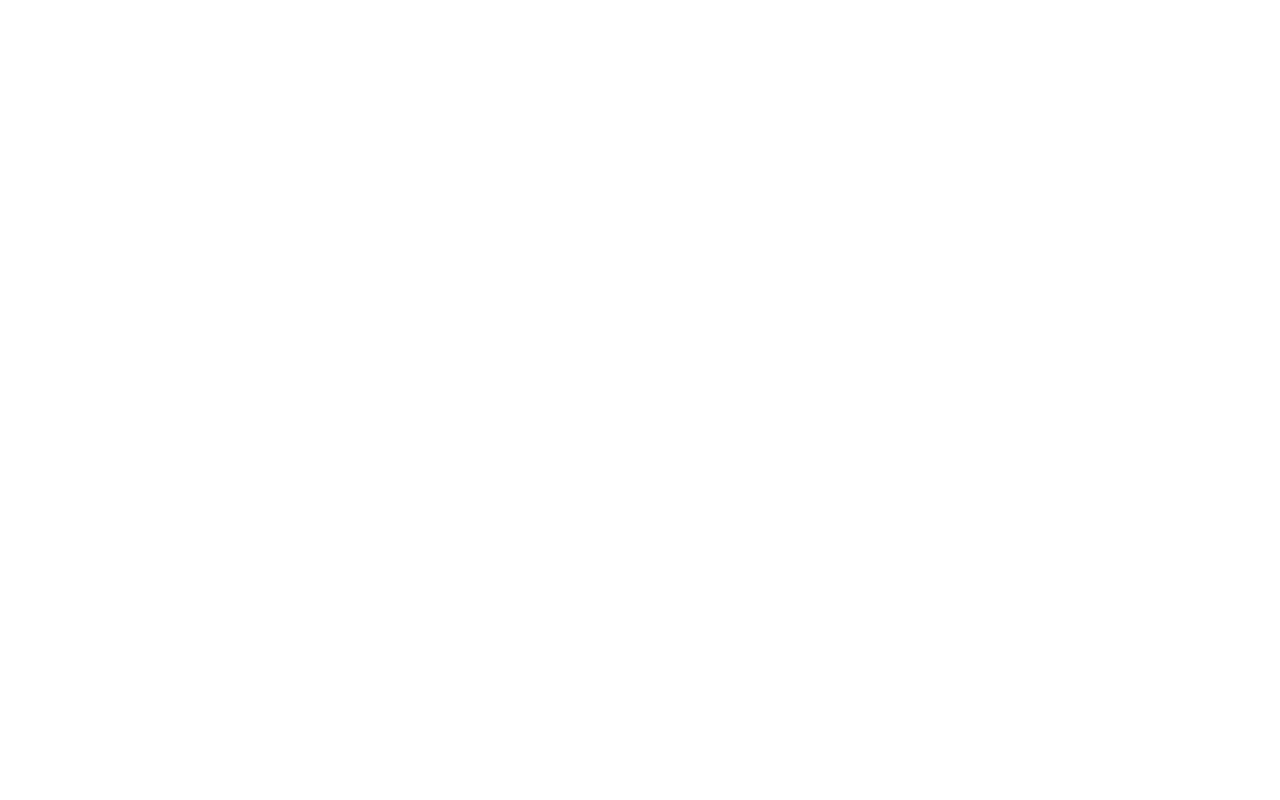
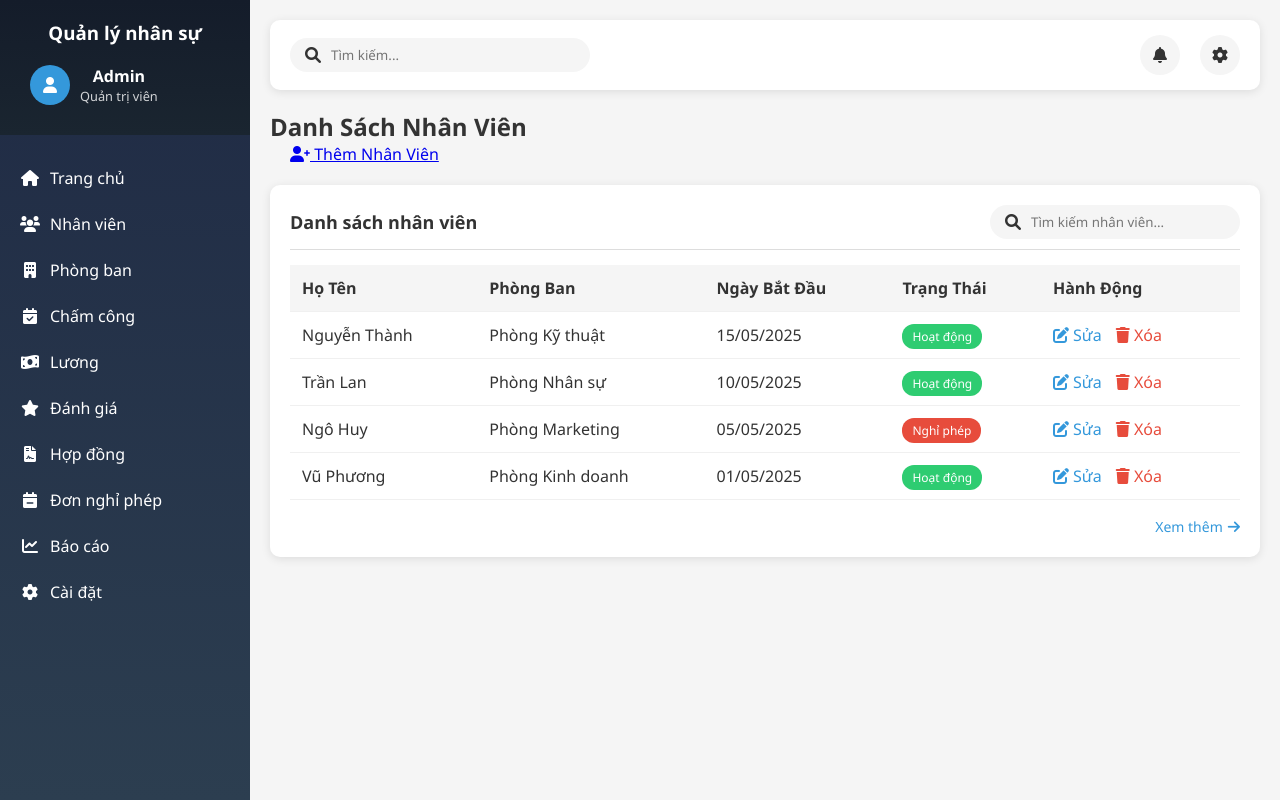
Before and after one commit to hallo-0w0/K22CCNT2-THP_2210900054_Project4, a plain HTML site: page Frontend/employees/list.html in a window 1280 px wide. Drawn offline with Linux system fonts and the light colour scheme.

Commit message:
up list employ

```diff
--- a/Frontend/assets/css/main.css
+++ b/Frontend/assets/css/main.css
@@ -31,17 +31,17 @@ body {
 
 .sidebar {
     width: 250px;
-    background-color: #2c3e50;
+    background: linear-gradient(180deg, #1f2a44 0%, #2c3e50 100%); /* Gradient cho sidebar */
     color: white;
     transition: all 0.3s;
-    height: 100%; /* Đảm bảo sidebar lấp đầy chiều cao của container */
+    height: 100%;
     display: flex;
-    flex-direction: column; /* Đảm bảo nội dung con phân bố theo chiều dọc */
+    flex-direction: column;
 }
 
 .sidebar-header {
     padding: 20px;
-    background-color: #1a2530;
+    background: linear-gradient(180deg, #141c2a 0%, #1a2530 100%); /* Gradient cho header */
     text-align: center;
 }
 
@@ -74,8 +74,8 @@ body {
 
 .sidebar-menu {
     padding: 20px 0;
-    flex-grow: 1; /* Cho phép sidebar-menu lấp đầy không gian còn lại */
-    overflow-y: auto; /* Thêm thanh cuộn nếu nội dung vượt quá chiều cao */
+    flex-grow: 1;
+    overflow-y: auto;
 }
 
 .menu-item {
@@ -86,12 +86,16 @@ body {
     transition: all 0.2s;
 }
 
-.menu-item:hover {
-    background-color: #34495e;
+.menu-item:hover:not(.active) {
+    background: linear-gradient(90deg, #34495e 0%, #3e5a74 100%); /* Gradient cho hover */
 }
 
 .menu-item.active {
-    background-color: #3498db;
+    background: linear-gradient(90deg, #3498db 0%, #1b6dc1 100%); /* Gradient cho active */
+}
+
+.menu-item.active:hover {
+    background: linear-gradient(90deg, #2980b9 0%, #165ca3 100%); /* Gradient cho active khi hover */
 }
 
 .menu-item i {
@@ -396,14 +400,14 @@ body {
 
     .sidebar {
         width: 100%;
-        height: auto; /* Đảm bảo chiều cao tự động dựa trên nội dung */
-        max-height: 70px; /* Giới hạn ban đầu khi không mở rộng */
+        height: auto;
+        max-height: 70px;
         overflow: hidden;
     }
 
     .sidebar.expanded {
-        max-height: none; /* Loại bỏ giới hạn khi mở rộng */
-        height: auto; /* Chiều cao tự nhiên */
+        max-height: none;
+        height: auto;
     }
 
     .sidebar-header {
--- a/Frontend/assets/js/dashboard.js
+++ b/Frontend/assets/js/dashboard.js
@@ -1,15 +1,36 @@
-document.addEventListener('DOMContentLoaded', function() {
+function initializeSidebarEvents() {
     const menuItems = document.querySelectorAll('.menu-item');
+
+    // Hàm để đặt trạng thái active dựa trên URL hiện tại
+    function setActiveMenuItem() {
+        const currentPath = window.location.pathname; // Lấy đường dẫn hiện tại (ví dụ: /index.html, /employees/list.html)
+        menuItems.forEach(item => {
+            const itemPath = item.getAttribute('onclick').match(/'([^']+)'/)[1]; // Lấy đường dẫn từ onclick
+            // So sánh đường dẫn (bỏ qua gốc server nếu có)
+            if (currentPath === itemPath || currentPath === itemPath.replace(/^\/+/, '')) {
+                item.classList.add('active');
+            } else {
+                item.classList.remove('active');
+            }
+        });
+    }
+
+    // Đặt trạng thái active khi tải trang
+    setActiveMenuItem();
+
+    // Xử lý sự kiện click
     menuItems.forEach(item => {
         item.addEventListener('click', function() {
-            menuItems.forEach(i => i.classList.remove('active'));
-            this.classList.add('active');
+            menuItems.forEach(i => i.classList.remove('active')); // Xóa class active khỏi tất cả
+            this.classList.add('active'); // Thêm class active cho mục vừa nhấn
         });
     });
 
+    // Xử lý responsive cho sidebar
     const sidebarHeader = document.querySelector('.sidebar-header');
     const sidebar = document.querySelector('.sidebar');
 
+    if (sidebarHeader && sidebar) {
         sidebarHeader.addEventListener('click', function() {
             if (window.innerWidth <= 991) {
                 sidebar.classList.toggle('expanded');
@@ -21,7 +42,14 @@ document.addEventListener('DOMContentLoaded', function() {
                 sidebar.classList.remove('expanded');
             }
         });
+    }
+}
 
+document.addEventListener('DOMContentLoaded', function() {
+    // Khởi tạo sự kiện cho sidebar
+    initializeSidebarEvents();
+
+    // Cập nhật số liệu giả lập (giữ nguyên từ code cũ)
     setInterval(function() {
         const statValues = document.querySelectorAll('.stat-info h2');
         statValues.forEach(stat => {
--- a/Frontend/employees/list.html
+++ b/Frontend/employees/list.html
@@ -0,0 +1,159 @@
+<!DOCTYPE html>
+<html lang="vi">
+<head>
+    <meta charset="UTF-8">
+    <meta name="viewport" content="width=device-width, initial-scale=1.0">
+    <title>Danh Sách Nhân Viên</title>
+    <link href="https://cdnjs.cloudflare.com/ajax/libs/font-awesome/6.0.0-beta3/css/all.min.css" rel="stylesheet">
+    <link rel="stylesheet" href="../assets/css/main.css">
+</head>
+<body>
+    <div class="container">
+        <!-- Sidebar -->
+        <div id="sidebar"></div>
+
+        <!-- Main Content -->
+        <div class="main-content">
+            <div id="header"></div>
+
+            <div class="dashboard-title">
+                <h2>Danh Sách Nhân Viên</h2>
+                <a href="./add.html" class="view-all" style="margin-left: 20px;">
+                    <i class="fas fa-user-plus"></i> Thêm Nhân Viên
+                </a>
+            </div>
+
+            <div class="panel">
+                <div class="panel-header">
+                    <h3>Danh sách nhân viên</h3>
+                    <div class="search-bar" style="width: 250px;">
+                        <i class="fas fa-search"></i>
+                        <input type="text" placeholder="Tìm kiếm nhân viên..." id="employeeSearch">
+                    </div>
+                </div>
+                <div class="employees-list">
+                    <table>
+                        <thead>
+                            <tr>
+                                <th>Họ Tên</th>
+                                <th>Phòng Ban</th>
+                                <th>Ngày Bắt Đầu</th>
+                                <th>Trạng Thái</th>
+                                <th>Hành Động</th>
+                            </tr>
+                        </thead>
+                        <tbody>
+                            <tr>
+                                <td>Nguyễn Thành</td>
+                                <td>Phòng Kỹ thuật</td>
+                                <td>15/05/2025</td>
+                                <td><span class="status active">Hoạt động</span></td>
+                                <td>
+                                    <a href="./edit.html?id=1" class="action-link"><i class="fas fa-edit"></i> Sửa</a>
+                                    <a href="#" class="action-link" style="color: #e74c3c;"><i class="fas fa-trash"></i> Xóa</a>
+                                </td>
+                            </tr>
+                            <tr>
+                                <td>Trần Lan</td>
+                                <td>Phòng Nhân sự</td>
+                                <td>10/05/2025</td>
+                                <td><span class="status active">Hoạt động</span></td>
+                                <td>
+                                    <a href="./edit.html?id=2" class="action-link"><i class="fas fa-edit"></i> Sửa</a>
+                                    <a href="#" class="action-link" style="color: #e74c3c;"><i class="fas fa-trash"></i> Xóa</a>
+                                </td>
+                            </tr>
+                            <tr>
+                                <td>Ngô Huy</td>
+                                <td>Phòng Marketing</td>
+                                <td>05/05/2025</td>
+                                <td><span class="status inactive">Nghỉ phép</span></td>
+                                <td>
+                                    <a href="./edit.html?id=3" class="action-link"><i class="fas fa-edit"></i> Sửa</a>
+                                    <a href="#" class="action-link" style="color: #e74c3c;"><i class="fas fa-trash"></i> Xóa</a>
+                                </td>
+                            </tr>
+                            <tr>
+                                <td>Vũ Phương</td>
+                                <td>Phòng Kinh doanh</td>
+                                <td>01/05/2025</td>
+                                <td><span class="status active">Hoạt động</span></td>
+                                <td>
+                                    <a href="./edit.html?id=4" class="action-link"><i class="fas fa-edit"></i> Sửa</a>
+                                    <a href="#" class="action-link" style="color: #e74c3c;"><i class="fas fa-trash"></i> Xóa</a>
+                                </td>
+                            </tr>
+                        </tbody>
+                    </table>
+                </div>
+                <div class="view-more" style="text-align: right; margin-top: 15px;">
+                    <a href="#">Xem thêm <i class="fas fa-arrow-right"></i></a>
+                </div>
+            </div>
+        </div>
+    </div>
+
+    <script src="../assets/js/dashboard.js"></script>
+    <script>
+        // Tải header và sidebar
+        fetch('../templates/header.html')
+            .then(res => {
+                if (!res.ok) throw new Error('Không tìm thấy header.html');
+                return res.text();
+            })
+            .then(data => document.getElementById('header').innerHTML = data)
+            .catch(err => console.error('Lỗi tải header:', err.message));
+
+        fetch('../templates/sidebar.html')
+            .then(res => {
+                if (!res.ok) throw new Error('Không tìm thấy sidebar.html');
+                return res.text();
+            })
+            .then(data => {
+                document.getElementById('sidebar').innerHTML = data;
+                // Khởi tạo lại sự kiện sau khi sidebar được tải
+                if (window.initializeSidebarEvents) {
+                    initializeSidebarEvents();
+                }
+            })
+            .catch(err => console.error('Lỗi tải sidebar:', err.message));
+    </script>
+    <style>
+        table {
+            width: 100%;
+            border-collapse: collapse;
+            margin-top: 15px;
+        }
+        th, td {
+            padding: 12px;
+            text-align: left;
+            border-bottom: 1px solid #f0f0f0;
+        }
+        th {
+            background-color: #f5f5f5;
+            font-weight: 600;
+        }
+        .status {
+            padding: 4px 10px;
+            border-radius: 12px;
+            font-size: 12px;
+        }
+        .status.active {
+            background-color: #2ecc71;
+            color: white;
+        }
+        .status.inactive {
+            background-color: #e74c3c;
+            color: white;
+        }
+        .action-link {
+            margin-right: 10px;
+            text-decoration: none;
+            color: #3498db;
+        }
+        .action-link:hover {
+            text-decoration: underline;
+        }
+    </style>
+</body>
+</html>
--- a/Frontend/templates/sidebar.html
+++ b/Frontend/templates/sidebar.html
@@ -1,6 +1,6 @@
 <div class="sidebar">
     <div class="sidebar-header">
-        <h3>QLNS</h3>
+        <h3>Quản lý nhân sự</h3>
         <div class="sidebar-user">
             <div class="user-avatar">
                 <i class="fas fa-user"></i>
@@ -12,43 +12,43 @@
         </div>
     </div>
     <div class="sidebar-menu">
-        <div class="menu-item active" onclick="window.location.href='./index.html'">
+        <div class="menu-item" onclick="window.location.href='/index.html'">
             <i class="fas fa-home"></i>
             <span>Trang chủ</span>
         </div>
-        <div class="menu-item" onclick="window.location.href='./employees/list.html'">
+        <div class="menu-item" onclick="window.location.href='/employees/list.html'">
             <i class="fas fa-users"></i>
             <span>Nhân viên</span>
         </div>
-        <div class="menu-item" onclick="window.location.href='./departments/list.html'">
+        <div class="menu-item" onclick="window.location.href='/departments/list.html'">
             <i class="fas fa-building"></i>
             <span>Phòng ban</span>
         </div>
-        <div class="menu-item" onclick="window.location.href='./attendance/list.html'">
+        <div class="menu-item" onclick="window.location.href='/attendance/list.html'">
             <i class="fas fa-calendar-check"></i>
             <span>Chấm công</span>
         </div>
-        <div class="menu-item" onclick="window.location.href='./payroll/list.html'">
+        <div class="menu-item" onclick="window.location.href='/payroll/list.html'">
             <i class="fas fa-money-bill-wave"></i>
             <span>Lương</span>
         </div>
-        <div class="menu-item" onclick="window.location.href='./evaluation/list.html'">
+        <div class="menu-item" onclick="window.location.href='/evaluation/list.html'">
             <i class="fas fa-star"></i>
             <span>Đánh giá</span>
         </div>
-        <div class="menu-item" onclick="window.location.href='./contracts/list.html'">
+        <div class="menu-item" onclick="window.location.href='/contracts/list.html'">
             <i class="fas fa-file-contract"></i>
             <span>Hợp đồng</span>
         </div>
-        <div class="menu-item" onclick="window.location.href='./leave/list.html'">
+        <div class="menu-item" onclick="window.location.href='/leave/list.html'">
             <i class="fas fa-calendar-minus"></i>
             <span>Đơn nghỉ phép</span>
         </div>
-        <div class="menu-item" onclick="window.location.href='./#'">
+        <div class="menu-item" onclick="window.location.href='/#'">
             <i class="fas fa-chart-line"></i>
             <span>Báo cáo</span>
         </div>
-        <div class="menu-item" onclick="window.location.href='./#'">
+        <div class="menu-item" onclick="window.location.href='/#'">
             <i class="fas fa-cog"></i>
             <span>Cài đặt</span>
         </div>
```
Also changed, not shown: Frontend/index.html (+21 -2 lines). Lines whose indentation alone changed are shown as unchanged.
